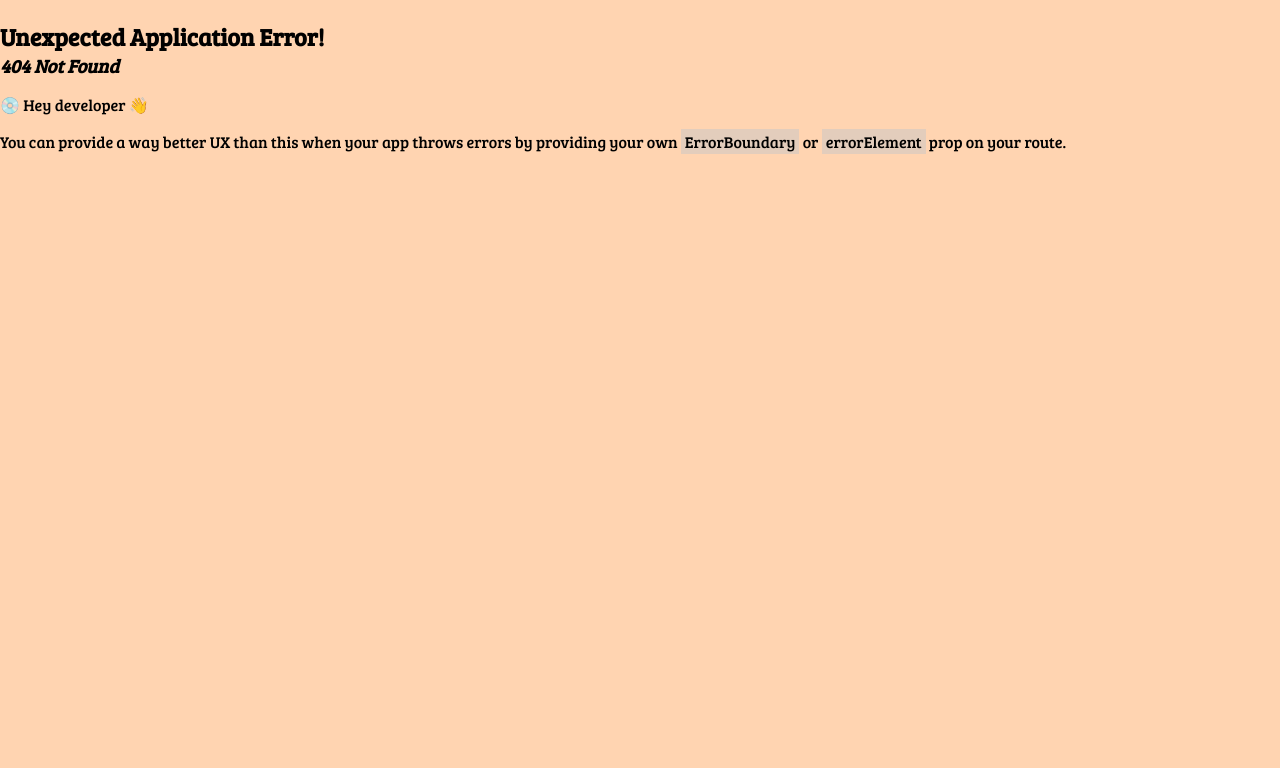
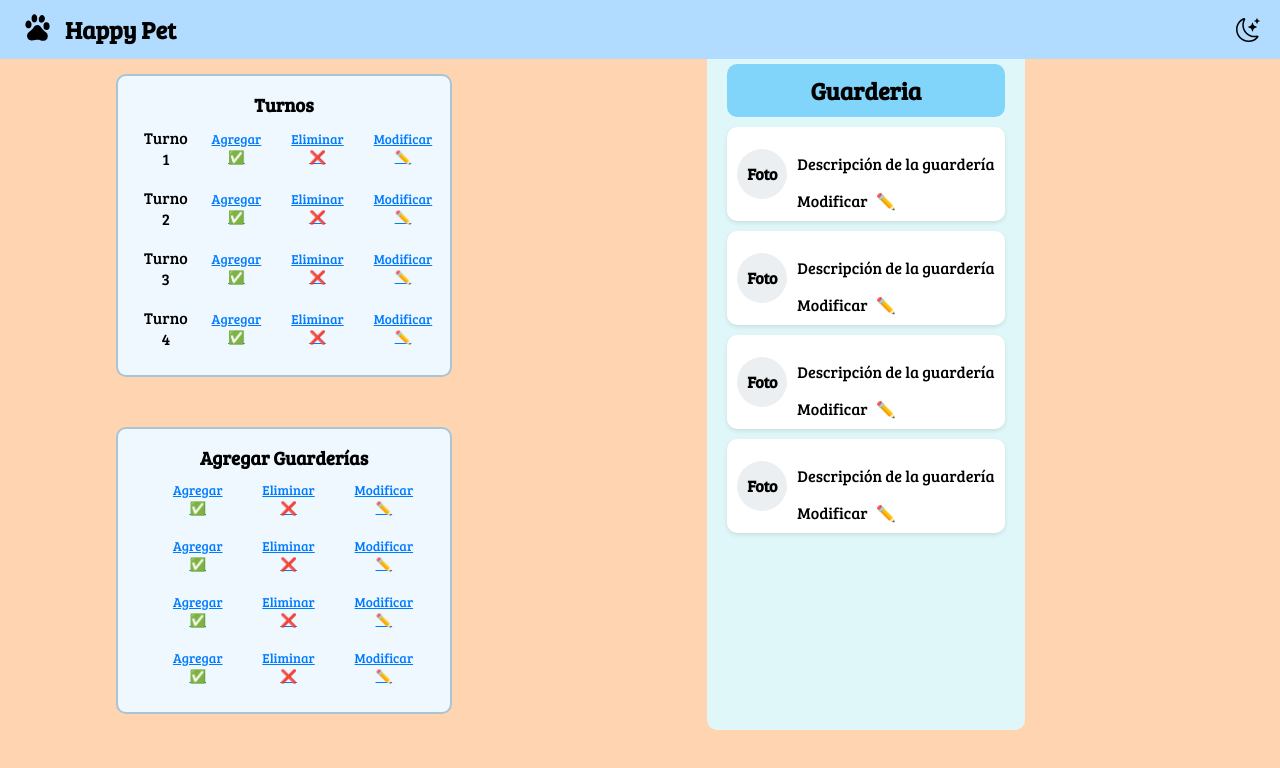
Before and after one commit to FrancoBalduini/TPI-LC3, a React (Vite) app in the folder tpintegrador/: page /duenoguarderia in a window 1280 px wide. Before the commit this address had no page. Shown: the top 768 px of the page. Built offline with nearby package versions, Linux system fonts and the light colour scheme.

Commit message:
Subiendo pantalla de dueño

```diff
--- a/tpintegrador/src/App.jsx
+++ b/tpintegrador/src/App.jsx
@@ -9,6 +9,7 @@ import Register from "./components/register/Register";
 import UserHome from "./components/userHome/UserHome";
 import GuarderiaPage from "./components/guarderiaPage/GuarderiaPage";
 import Admin from "./components/admin/Admin";
+import DuenoGuarderia from "./components/duenoGuarderia/DuenoGuarderia";
 // // import UserHome from "./components/userHome/UserHome";
 // // //import GuarderiaPage from "./components/guarderiaPage/GuarderiaPage";
 
@@ -19,6 +20,7 @@ const App = () => {
     { path: "/register", element: <Register /> },
     { path: "/userHome", element: <UserHome /> },
     { path: "/guarderia", element: <GuarderiaPage /> },
+    { path: "/duenoguarderia", element: <DuenoGuarderia /> },
   ]);
 
   return (
--- /dev/null
+++ b/tpintegrador/src/components/cardCuadrada/CardCuadrada.css
@@ -0,0 +1,40 @@
+.card-cuadrada {
+  border: 2px solid #a9c4d4;
+  border-radius: 10px;
+  padding: 16px;
+  margin: 16px;
+  background-color: #f0f8ff;
+  width: 300px;
+  text-align: center;
+  margin-top: 50px;
+  margin-left: 100px;
+}
+
+.card-cuadrada h3 {
+  margin-bottom: 16px;
+}
+
+.card-cuadrada table {
+  width: 100%;
+}
+
+.card-cuadrada td {
+  padding: 8px;
+}
+
+.card-cuadrada .boton-borrar,
+.card-cuadrada .boton-editar,
+.card-cuadrada .boton-agregar {
+  background: none;
+  border: none;
+  color: #007bff;
+  cursor: pointer;
+  text-decoration: underline;
+  margin: 0;
+}
+
+.card-cuadrada .boton-borrar:hover,
+.card-cuadrada .boton-editar:hover,
+.card-cuadrada .boton-agregar:hover {
+  text-decoration: none;
+}
--- /dev/null
+++ b/tpintegrador/src/components/cardCuadrada/CardCuadrada.jsx
@@ -0,0 +1,42 @@
+import PropTypes from "prop-types";
+import "./CardCuadrada.css";
+
+const CardCuadrada = ({ title, items, scrollable }) => {
+  return (
+    <div className="card-cuadrada">
+      <h3>{title}</h3>
+      <div className={scrollable ? "scrollable-table" : ""}>
+        <table>
+          <tbody>
+            {items.map((item, index) => (
+              <tr key={index}>
+                <td>{title === "Turnos" ? item.text : ""}</td>
+                <td>
+                  <button className="boton-agregar">Agregar ✅</button>
+                </td>
+                <td>
+                  <button className="boton-borrar">Eliminar ❌</button>
+                </td>
+                <td>
+                  <button className="boton-editar">Modificar ✏️</button>
+                </td>
+              </tr>
+            ))}
+          </tbody>
+        </table>
+      </div>
+    </div>
+  );
+};
+
+CardCuadrada.propTypes = {
+  title: PropTypes.string.isRequired,
+  items: PropTypes.arrayOf(
+    PropTypes.shape({
+      text: PropTypes.string.isRequired,
+    })
+  ).isRequired,
+  scrollable: PropTypes.bool,
+};
+
+export default CardCuadrada;
--- /dev/null
+++ b/tpintegrador/src/components/cardGuarderia/CardGuarderia.css
@@ -0,0 +1,52 @@
+.guarderia-container {
+  background-color: #e0f7fa;
+  padding: 20px;
+  border-radius: 10px;
+  max-width: 400px;
+  margin: 0 auto;
+}
+
+.guarderia-container h2 {
+  text-align: center;
+  background-color: #81d4fa;
+  padding: 10px;
+  border-radius: 10px;
+  color: #000;
+}
+
+.guarderia-item {
+  display: flex;
+  align-items: center;
+  margin: 10px 0;
+  padding: 10px;
+  background-color: #fff;
+  border-radius: 10px;
+  box-shadow: 0 2px 4px rgba(0, 0, 0, 0.1);
+}
+
+.foto {
+  width: 50px;
+  height: 50px;
+  background-color: #eceff1;
+  border-radius: 50%;
+  display: flex;
+  align-items: center;
+  justify-content: center;
+  font-weight: bold;
+  margin-right: 10px;
+}
+
+.descripcion {
+  flex: 1;
+}
+
+.modificar {
+  color: #000;
+  cursor: pointer;
+}
+
+.icono {
+  font-size: 1rem;
+  margin-left: 5px;
+  cursor: pointer;
+}
--- /dev/null
+++ b/tpintegrador/src/components/cardGuarderia/CardGuarderia.jsx
@@ -0,0 +1,30 @@
+import "./CardGuarderia.css";
+
+const CardGuarderia = () => {
+  const guarderias = [
+    { foto: "Foto", descripcion: "Descripción de la guardería" },
+    { foto: "Foto", descripcion: "Descripción de la guardería" },
+    { foto: "Foto", descripcion: "Descripción de la guardería" },
+    { foto: "Foto", descripcion: "Descripción de la guardería" },
+  ];
+
+  return (
+    <div className="guarderia-container">
+      <h2>Guarderia</h2>
+      {guarderias.map((guarderia, index) => (
+        <div key={index} className="guarderia-item">
+          <div className="foto">{guarderia.foto}</div>
+          <div className="descripcion">
+            <p>{guarderia.descripcion}</p>
+            <p>
+              <span className="modificar">Modificar</span>{" "}
+              <span className="icono">✏️</span>
+            </p>
+          </div>
+        </div>
+      ))}
+    </div>
+  );
+};
+
+export default CardGuarderia;
--- /dev/null
+++ b/tpintegrador/src/components/duenoGuarderia/DuenoGuarderia.css
@@ -0,0 +1,43 @@
+.dueno-guarderia {
+  font-family: Arial, sans-serif;
+}
+
+header {
+  display: flex;
+  justify-content: space-between;
+  align-items: center;
+  padding: 16px;
+  background-color: #f1f1f1;
+}
+
+.header-right {
+  display: flex;
+  align-items: center;
+}
+
+.user-info {
+  margin-right: 16px;
+}
+
+.settings button {
+  margin-left: 8px;
+}
+
+.content {
+  display: flex;
+  flex-wrap: wrap;
+  justify-content: space-around;
+  padding: 16px;
+  flex-direction: row;
+}
+
+.card-cuadrada {
+  flex: 1;
+  min-width: 300px;
+  max-width: 600px;
+  margin: 16px;
+  padding: 16px;
+  background-color: #d0e7f9;
+  border: 2px solid #a9c4d4;
+  border-radius: 10px;
+}
--- /dev/null
+++ b/tpintegrador/src/components/duenoGuarderia/DuenoGuarderia.jsx
@@ -0,0 +1,35 @@
+import Header from "../header/Header";
+import { useContext, useEffect } from "react";
+import { ThemeContext } from "../context/Context";
+import "./DuenoGuarderia.css";
+import CardCuadrada from "../cardCuadrada/CardCuadrada";
+import CardGuarderia from "../cardGuarderia/CardGuarderia";
+
+const DuenoGuarderia = () => {
+  const { theme } = useContext(ThemeContext);
+
+  useEffect(() => {
+    document.body.className = theme;
+  }, [theme]);
+
+  const turnos = [
+    { text: "Turno 1" },
+    { text: "Turno 2" },
+    { text: "Turno 3" },
+    { text: "Turno 4" },
+  ];
+  return (
+    <>
+      <Header />
+      <div className="content">
+        <div>
+          <CardCuadrada title="Turnos" items={turnos} />
+          <CardCuadrada title="Agregar Guarderías" items={turnos} />
+        </div>
+        <CardGuarderia />
+      </div>
+    </>
+  );
+};
+
+export default DuenoGuarderia;
```
